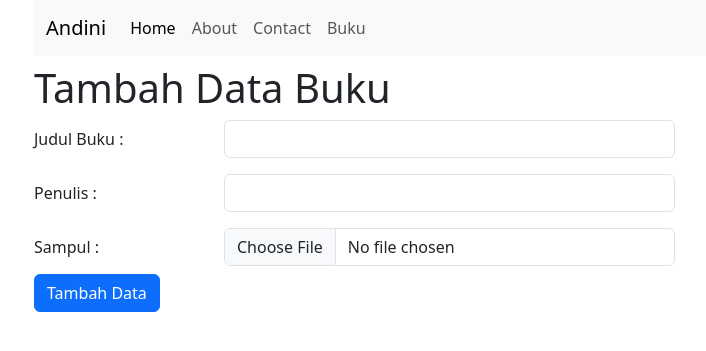
After one commit to novaandini/ci4app, a CodeIgniter 4 app: template app/Views/buku/tambah.php in a window 1280 px wide. The commit adds this page. Shown: the top 351 px of the page, without its empty margins (48-754 px from the left). Run offline with PHP 8.4 and a stand-in for CodeIgniter, Linux system fonts and the light colour scheme; the template is opened without the code that fills it, so the values that code supplies are empty; some libraries are stand-ins or nearby versions.

Commit message:
menambahkan fitur tambah data buku

```diff
--- a/app/Config/Routes.php
+++ b/app/Config/Routes.php
@@ -9,5 +9,8 @@ $routes->get('/', 'Pages::index');
 $routes->get('/pages', 'Pages::index');
 $routes->get('/pages/about', 'Pages::about');
 $routes->get('/pages/contact', 'Pages::contact');
+
 $routes->get('/buku', 'Buku::index');
+$routes->get('/buku/tambah', 'Buku::tambah');
+$routes->post('/buku/simpan', 'Buku::simpan');
 $routes->get('/buku/(:segment)', 'Buku::detail/$1');
--- a/app/Models/BukuModels.php
+++ b/app/Models/BukuModels.php
@@ -8,6 +8,7 @@ class BukuModels extends Model
 {
     protected $table = 'buku';
     protected $useTimestamps = true;
+    protected $allowedFields = ['judul', 'penulis', 'slug', 'sampul'];
 
     public function getBuku($slug = false)
     {
--- a/app/Views/buku/detail.php
+++ b/app/Views/buku/detail.php
@@ -4,6 +4,7 @@
 <div class="container">
     <div class="row">
         <div class="col">
+            <h1 class="my-2">Detail Buku</h1>
             <div class="card mb-3" style="max-width: 540px;">
                 <div class="row g-0">
                     <div class="col-md-4">
--- /dev/null
+++ b/app/Views/buku/tambah.php
@@ -0,0 +1,35 @@
+<?= $this->extend('layout/template'); ?>
+
+<?= $this->section('content'); ?>
+
+<div class="container">
+    <div class="row">
+        <div class="col">
+            <h1 class="my-2">Tambah Data Buku</h1>
+            <form action="/buku/simpan" method="post" enctype="multipart/form-data">
+                <?= csrf_field(); ?>
+                <div class="row mb-3">
+                    <label for="title" class="col-sm-2 col-form-label">Judul Buku :</label>
+                    <div class="col-sm-5">
+                        <input type="text" name="title" class="form-control" id="title">
+                    </div>
+                </div>
+                <div class="row mb-3">
+                    <label for="writer" class="col-sm-2 col-form-label">Penulis :</label>
+                    <div class="col-sm-5">
+                        <input type="text" name="writer" class="form-control" id="writer">
+                    </div>
+                </div>
+                <div class="row mb-2">
+                    <label for="cover" class="col-sm-2 col-form-label">Sampul :</label>
+                    <div class="col-sm-5">
+                        <input type="file" name="cover" class="form-control" id="cover" aria-describedby="inputGroupFileAddon04" aria-label="Upload">
+                    </div>
+                </div>
+                <button type="submit" class="btn btn-primary">Tambah Data</button>
+            </form>
+        </div>
+    </div>
+</div>
+
+<?= $this->endSection('content'); ?>
```
Also changed, not shown: app/Controllers/Buku.php (+30 -0 lines), app/Views/buku/index.php (+7 -1 lines).
